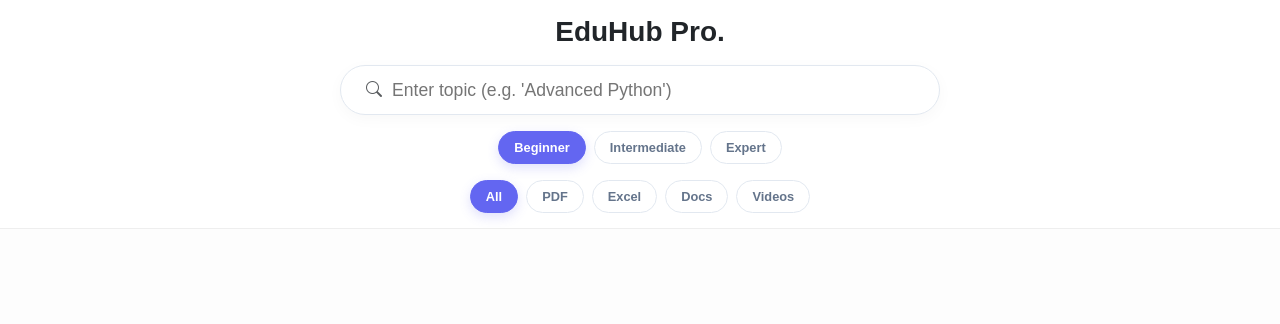
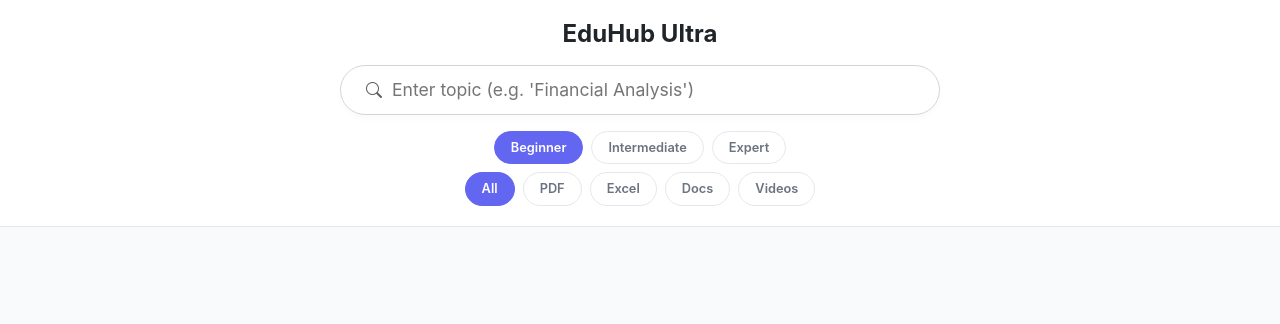
Before and after one commit to amilasdayananda/eduhub, a Flask app: page / in a window 1280 px wide. Shown: the top 324 px of the page. Run offline with Flask 3, Linux system fonts and the light colour scheme.

Commit message:
Update index.html

```diff
--- a/templates/index.html
+++ b/templates/index.html
@@ -2,58 +2,65 @@
 <html lang="en">
 <head>
     <meta charset="UTF-8">
-    <title>EduHub Pro | Global Search</title>
+    <title>EduHub Ultra | Multi-Format</title>
     <link href="https://cdn.jsdelivr.net/npm/bootstrap@5.3.0/dist/css/bootstrap.min.css" rel="stylesheet">
     <link rel="stylesheet" href="https://cdn.jsdelivr.net/npm/bootstrap-icons@1.11.0/font/bootstrap-icons.css">
     <style>
-        :root { --accent: #6366f1; }
-        body { background: #fdfdfd; font-family: 'Plus Jakarta Sans', sans-serif; }
-        .nav-glass { position: sticky; top: 0; background: rgba(255,255,255,0.85); backdrop-filter: blur(15px); border-bottom: 1px solid #eee; z-index: 1000; padding: 15px 0; }
-        .search-pill { background: #fff; border-radius: 50px; border: 1px solid #e2e8f0; padding: 10px 25px; max-width: 600px; margin: 0 auto; box-shadow: 0 4px 15px rgba(0,0,0,0.03); }
+        :root { --primary: #6366f1; }
+        body { background: #f9fafb; font-family: 'Inter', sans-serif; }
+
+        /* Modern Floating Header */
+        .search-nav {
+            position: sticky; top: 0; background: rgba(255,255,255,0.9);
+            backdrop-filter: blur(10px); border-bottom: 1px solid #e5e7eb;
+            padding: 20px 0; z-index: 1000;
+        }
+        .search-pill {
+            background: #fff; border-radius: 50px; border: 1px solid #d1d5db;
+            padding: 10px 25px; max-width: 600px; margin: 0 auto;
+            box-shadow: 0 4px 6px rgba(0,0,0,0.02);
+        }
         .search-pill input { border: none; outline: none; width: 100%; font-size: 1.1rem; }
 
-        .filter-chip { cursor: pointer; padding: 6px 15px; border-radius: 50px; font-size: 0.8rem; font-weight: 600; border: 1px solid #e2e8f0; background: #fff; transition: 0.3s; color: #64748b; }
-        .filter-chip.active { background: var(--accent); color: white; border-color: var(--accent); box-shadow: 0 4px 12px rgba(99, 102, 241, 0.2); }
+        /* Filter Chips */
+        .chip { cursor: pointer; padding: 6px 16px; border-radius: 50px; font-size: 0.8rem; font-weight: 600; border: 1px solid #e5e7eb; background: #fff; transition: 0.2s; color: #6b7280; }
+        .chip.active { background: var(--primary); color: white; border-color: var(--primary); }
 
-        .res-card { background: #fff; border-radius: 24px; padding: 25px; border: 1px solid #f1f5f9; height: 100%; transition: all 0.4s ease; }
-        .res-card:hover { transform: translateY(-8px); box-shadow: 0 20px 40px rgba(0,0,0,0.05); }
+        .res-card { background: white; border-radius: 20px; padding: 20px; border: 1px solid #f1f5f9; height: 100%; transition: 0.3s; }
+        .res-card:hover { transform: translateY(-5px); box-shadow: 0 10px 25px rgba(0,0,0,0.05); }
 
-        .icon-sq { width: 48px; height: 48px; border-radius: 12px; display: flex; align-items: center; justify-content: center; font-size: 1.4rem; margin-bottom: 15px; }
+        .type-icon { width: 40px; height: 40px; border-radius: 8px; display: flex; align-items: center; justify-content: center; font-size: 1.2rem; margin-bottom: 15px; }
         .bg-pdf { background: #fee2e2; color: #ef4444; }
-        .bg-excel { background: #f0fdf4; color: #22c55e; }
-        .bg-document { background: #eff6ff; color: #3b82f6; }
-        .bg-video { background: #fff7ed; color: #f97316; }
-        .bg-web { background: #f5f3ff; color: #7c3aed; }
-
-        /* Video Embed Style */
-        .video-thumb { border-radius: 12px; width: 100%; margin-bottom: 15px; background: #000; height: 150px; display: flex; align-items: center; justify-content: center; color: white; }
+        .bg-excel { background: #dcfce7; color: #16a34a; }
+        .bg-document { background: #e0f2fe; color: #0284c7; }
+        .bg-video { background: #ffedd5; color: #ea580c; }
     </style>
 </head>
 <body>
 
-<nav class="nav-glass">
+<div class="search-nav">
     <div class="container text-center">
-        <h3 class="fw-bold mb-3">EduHub Pro.</h3>
+        <h4 class="fw-bold mb-3 text-indigo-600">EduHub Ultra</h4>
         <div class="search-pill d-flex align-items-center mb-3">
             <i class="bi bi-search text-muted me-2"></i>
-            <input type="text" id="qInput" placeholder="Enter topic (e.g. 'Advanced Python')">
+            <input type="text" id="qInput" placeholder="Enter topic (e.g. 'Financial Analysis')">
         </div>
 
-        <div class="d-flex justify-content-center gap-2 mb-3">
-            <div class="filter-chip active l-chip" onclick="updateFilter(this, 'level', 'Beginner')">Beginner</div>
-            <div class="filter-chip l-chip" onclick="updateFilter(this, 'level', 'Intermediate')">Intermediate</div>
-            <div class="filter-chip l-chip" onclick="updateFilter(this, 'level', 'Expert')">Expert</div>
+        <div class="d-flex justify-content-center gap-2 mb-2">
+            <div class="chip active l-c" onclick="filter(this, 'level', 'Beginner')">Beginner</div>
+            <div class="chip l-c" onclick="filter(this, 'level', 'Intermediate')">Intermediate</div>
+            <div class="chip l-c" onclick="filter(this, 'level', 'Expert')">Expert</div>
         </div>
 
         <div class="d-flex justify-content-center gap-2">
-            <div class="filter-chip active t-chip" onclick="updateFilter(this, 'type', 'all')">All</div>
-            <div class="filter-chip t-chip" onclick="updateFilter(this, 'type', 'pdf')">PDF</div>
-            <div class="filter-chip t-chip" onclick="updateFilter(this, 'type', 'excel')">Excel</div>
-            <div class="filter-chip t-chip" onclick="updateFilter(this, 'type', 'document')">Docs</div>
-            <div class="filter-chip t-chip" onclick="updateFilter(this, 'type', 'video')">Videos</div>
+            <div class="chip active t-c" onclick="filter(this, 'type', 'all')">All</div>
+            <div class="chip t-c" onclick="filter(this, 'type', 'pdf')">PDF</div>
+            <div class="chip t-c" onclick="filter(this, 'type', 'excel')">Excel</div>
+            <div class="chip t-c" onclick="filter(this, 'type', 'document')">Docs</div>
+            <div class="chip t-c" onclick="filter(this, 'type', 'video')">Videos</div>
         </div>
     </div>
-</nav>
+</div>
 
 <div class="container py-5">
     <div id="grid" class="row g-4"></div>
@@ -64,8 +71,8 @@ let state = { q: '', level: 'Beginner', type: 'all' };
 const input = document.getElementById('qInput');
 const grid = document.getElementById('grid');
 
-function updateFilter(el, cat, val) {
-    document.querySelectorAll(`.${cat[0]}-chip`).forEach(c => c.classList.remove('active'));
+function filter(el, cat, val) {
+    document.querySelectorAll(`.${cat[0]}-c`).forEach(c => c.classList.remove('active'));
     el.classList.add('active');
     state[cat] = val;
     if(state.q.length > 2) performSearch();
@@ -79,29 +86,36 @@ input.addEventListener('input', (e) => {
 });
 
 async function performSearch() {
-    grid.innerHTML = '<div class="col-12 text-center py-5"><div class="spinner-border text-primary"></div><p class="mt-2 text-muted">Mining global repositories...</p></div>';
+    grid.innerHTML = '<div class="col-12 text-center py-5"><div class="spinner-border text-primary"></div><p class="mt-2 text-muted">Indexing multi-format resources...</p></div>';
 
     const res = await fetch(`/api/search?q=${encodeURIComponent(state.q)}&level=${state.level}&type=${state.type}`);
     const data = await res.json();
 
+    if(!data.length) {
+        grid.innerHTML = '<div class="col-12 text-center py-5"><h5>No data found. Try broader keywords.</h5></div>';
+        return;
+    }
+
     grid.innerHTML = data.map(item => `
         <div class="col-md-6 col-lg-4">
-            <div class="res-card">
-                ${item.type === 'video' ? `<div class="video-thumb"><i class="bi bi-play-btn fs-1"></i></div>` : `<div class="icon-sq bg-${item.type}"><i class="bi ${getIcon(item.type)}"></i></div>`}
-                <h6 class="fw-bold mb-1">${item.title}</h6>
+            <div class="res-card shadow-sm">
+                <div class="type-icon bg-${item.type}">
+                    <i class="bi ${getIcon(item.type)}"></i>
+                </div>
+                <h6 class="fw-bold mb-1 text-truncate">${item.title}</h6>
                 <div class="mt-3">
                     <span class="badge bg-light text-dark border text-uppercase">${item.type}</span>
                     <span class="badge bg-indigo-50 text-indigo-700">${item.level}</span>
                 </div>
-                <a href="${item.url}" target="_blank" class="btn btn-primary btn-sm rounded-pill w-100 mt-3">${item.type === 'video' ? 'Watch Now' : 'Download Now'}</a>
+                <a href="${item.url}" target="_blank" class="btn btn-primary btn-sm rounded-pill w-100 mt-3">Open Material</a>
             </div>
         </div>
     `).join('');
 }
 
 function getIcon(t) {
-    const icons = {'pdf': 'bi-file-pdf', 'excel': 'bi-file-earmark-excel', 'document': 'bi-file-word', 'web': 'bi-globe', 'video': 'bi-play-btn'};
-    return icons[t] || 'bi-journal-text';
+    const map = {'pdf': 'bi-file-pdf', 'excel': 'bi-file-earmark-excel', 'document': 'bi-file-word', 'video': 'bi-play-btn'};
+    return map[t] || 'bi-journal-text';
 }
 </script>
 </body>
```
